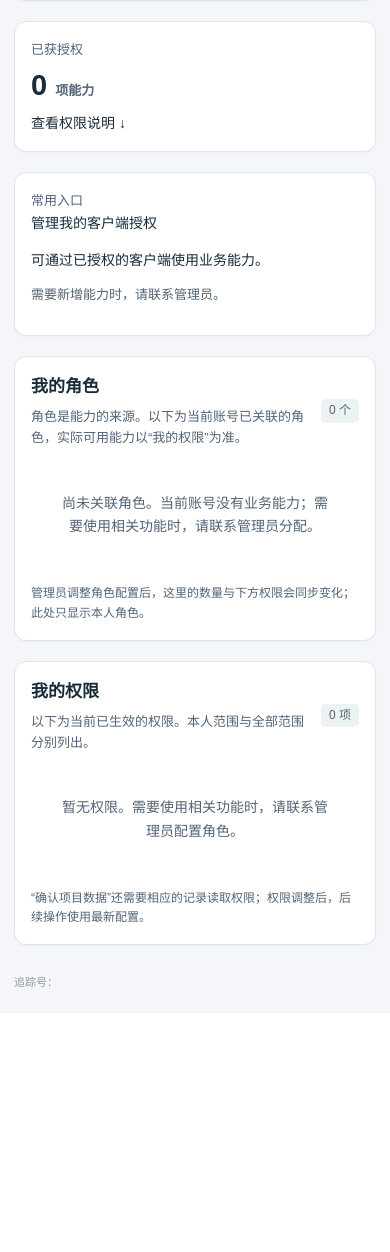
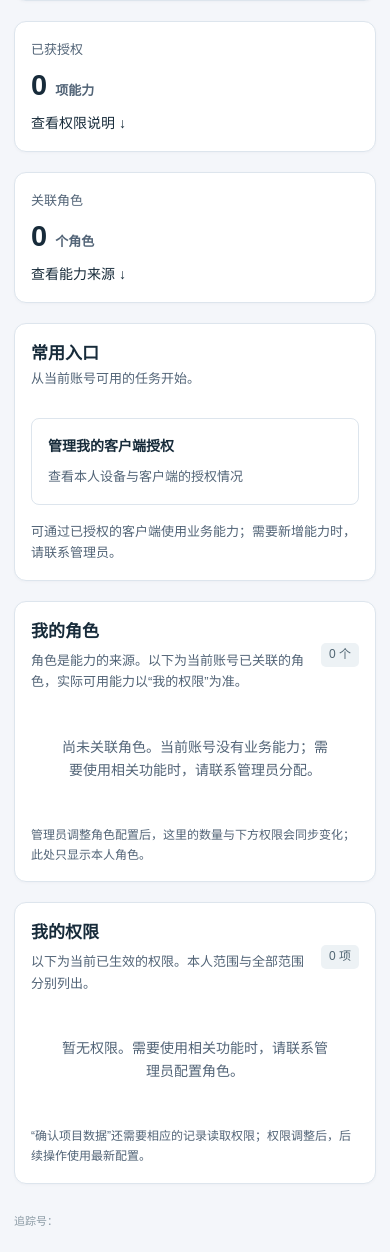
Before and after one commit to guyue55/ai-office-example, a Python web app: template office-data-service/app/entrypoints/web/templates/dashboard.html in a window 390 px wide. Shown: the part 361-1613 px from the top of the page. Before the commit the page ends 1348 px from the top, so only its background shows below. Run offline with Jinja, Linux system fonts and the light colour scheme; the template is opened without the code that fills it, so the values that code supplies are empty.

Commit message:
feat(ui): 重组工作台任务入口并修复提示遮挡交互

```diff
--- a/office-data-service/app/entrypoints/web/templates/dashboard.html
+++ b/office-data-service/app/entrypoints/web/templates/dashboard.html
@@ -23,32 +23,31 @@
 <a href="#my-permissions">查看权限说明 ↓</a>
 </section>
 <section class="card">
-<span class="muted">常用入口</span>
-{% if 'agent.run' in me.permissions %}<p><a class="button" href="/console/assistant/workspace">开始使用智能助手</a></p>{% endif %}
-<p><a href="/console/client-authorizations?scope=own">管理我的客户端授权</a></p>
-{% if 'access.read' in me.permissions %}
-<ul class="subtle-list">
-<li>
-<a href="/console/employees">查看人员及角色</a>
-</li>
-<li>
-<a href="/console/permission-sets">检查权限集配置</a>
-</li>
-{% if 'audit.read' in me.permissions %}<li>
-<a href="/console/audit">查看操作记录</a>
-</li>{% endif %}
-</ul>{% else %}
-<p style="margin:12px 0">可通过已授权的客户端使用业务能力。</p>
-<p class="muted">需要新增能力时，请联系管理员。</p>{% endif %}
+<span class="muted">关联角色</span>
+<strong class="stat">{{ me.roles|default([], true)|length }} <span class="muted">个角色</span></strong>
+<a href="#my-roles">查看能力来源 ↓</a>
 </section>
 </div>
+<section class="card">
+<div class="section-head"><div><h3>常用入口</h3><p class="muted">从当前账号可用的任务开始。</p></div></div>
+<div class="dashboard-links">
+{% if 'agent.run' in me.permissions %}<a href="/console/assistant/workspace"><strong>开始使用智能助手</strong><span>查询获准资料，准备操作并核对回执</span></a>{% endif %}
+<a href="/console/client-authorizations?scope=own"><strong>管理我的客户端授权</strong><span>查看本人设备与客户端的授权情况</span></a>
+{% if 'access.read' in me.permissions %}
+<a href="/console/employees"><strong>查看人员及角色</strong><span>维护员工账号，检查角色与权限来源</span></a>
+<a href="/console/permission-sets"><strong>检查权限集配置</strong><span>复用能力组合，核对关联角色</span></a>
+{% endif %}
+{% if 'audit.read' in me.permissions %}<a href="/console/audit"><strong>查看操作记录</strong><span>按操作者与时间追溯已提交的变更</span></a>{% endif %}
+</div>
+{% if 'access.read' not in me.permissions %}<p class="muted dashboard-note">可通过已授权的客户端使用业务能力；需要新增能力时，请联系管理员。</p>{% endif %}
+</section>
 {% if 'access.read' in me.permissions %}{% include '_access_flow.html' %}{% endif %}
 {% set my_roles = me.roles | default([], true) %}
 <section class="card" id="my-roles">
 <div class="section-head">
 <div>
 <h3>我的角色</h3>
-<p class="muted" style="margin:5px 0 0">角色是能力的来源。以下为当前账号已关联的角色，实际可用能力以“我的权限”为准。</p>
+<p class="muted dashboard-description">角色是能力的来源。以下为当前账号已关联的角色，实际可用能力以“我的权限”为准。</p>
 </div>
 <span class="badge neutral">{{ my_roles|length }} 个</span>
 </div>{% if my_roles %}
@@ -79,15 +78,15 @@
 </table>
 </div>{% else %}
 <div class="empty">尚未关联角色。当前账号没有业务能力；需要使用相关功能时，请联系管理员分配。</div>{% endif %}
-<p class="muted small" style="margin:18px 0 0">管理员调整角色配置后，这里的数量与下方权限会同步变化；此处只显示本人角色。</p>
+<p class="muted small dashboard-note">管理员调整角色配置后，这里的数量与下方权限会同步变化；此处只显示本人角色。</p>
 </section>
 <section class="card" id="my-permissions">
 <div class="section-head">
 <div>
 <h3>我的权限</h3>
-<p class="muted" style="margin:5px 0 0">以下为当前已生效的权限。本人范围与全部范围分别列出。</p>
+<p class="muted dashboard-description">以下为当前已生效的权限。本人范围与全部范围分别列出。</p>
 </div>
 <span class="badge neutral">{{ permission_details|length }} 项</span>
-</div>{{ permission_table(permission_details) }}<p class="muted small" style="margin:18px 0 0">“确认项目数据”还需要相应的记录读取权限；权限调整后，后续操作使用最新配置。</p>
+</div>{{ permission_table(permission_details) }}<p class="muted small dashboard-note">“确认项目数据”还需要相应的记录读取权限；权限调整后，后续操作使用最新配置。</p>
 </section>
 {% endblock %}
--- a/office-data-service/app/entrypoints/web/templates/interactions.js
+++ b/office-data-service/app/entrypoints/web/templates/interactions.js
@@ -135,8 +135,15 @@
   }
   function placeTip(target) {
     const rect = target.getBoundingClientRect(), width = tip.offsetWidth, height = tip.offsetHeight;
-    tip.style.left = Math.max(8, Math.min(innerWidth-width-8, rect.x+rect.width/2-width/2)) + 'px';
-    tip.style.top = Math.max(8,Math.min(innerHeight-height-8,rect.top > height+12 ? rect.top-height-8 : rect.bottom+8)) + 'px';
+    let left=rect.x+rect.width/2-width/2, top=rect.top-height-8;
+    // 顶部工具栏上方不足时先放侧面，避免提示覆盖下一行按钮。
+    if(top<8){
+      if(rect.left-width-8>=8){left=rect.left-width-8;top=rect.top+(rect.height-height)/2;}
+      else if(rect.right+width+8<=innerWidth-8){left=rect.right+8;top=rect.top+(rect.height-height)/2;}
+      else top=rect.bottom+8;
+    }
+    tip.style.left=Math.max(8,Math.min(innerWidth-width-8,left))+'px';
+    tip.style.top=Math.max(8,Math.min(innerHeight-height-8,top))+'px';
   }
   function syncTip() {
     clearTimeout(tipHideTimer);
--- a/office-data-service/app/entrypoints/web/templates/shell.css
+++ b/office-data-service/app/entrypoints/web/templates/shell.css
@@ -104,3 +104,11 @@ tbody tr:focus-within {background:var(--surface-hover)}
   .page-header > div:first-child {flex-basis:100%}
   .card {padding:var(--space-4)}
 }
+
+/* 概览按真实能力给出任务入口，不引入未实现的业务指标。 */
+.dashboard-links {display:grid;grid-template-columns:repeat(auto-fit,minmax(min(100%,240px),1fr));gap:var(--space-3)}
+.dashboard-links > a {display:flex;flex-direction:column;gap:var(--space-2);padding:var(--space-4);border:1px solid var(--line);border-radius:var(--radius-control);color:var(--ink);background:var(--surface)}
+.dashboard-links > a:hover {background:var(--soft);border-color:var(--accent);text-decoration:none}
+.dashboard-links > a > span {color:var(--muted);font-size:13px;line-height:1.7}
+.dashboard-description {margin:var(--space-1) 0 0}
+.dashboard-note {margin:var(--space-4) 0 0}
```
Also changed, not shown: docs/WORKSPACE_UI_REFACTOR.md (+12 -0 lines), tests/test_shared_tooltip_browser.py (+14 -1 lines).
